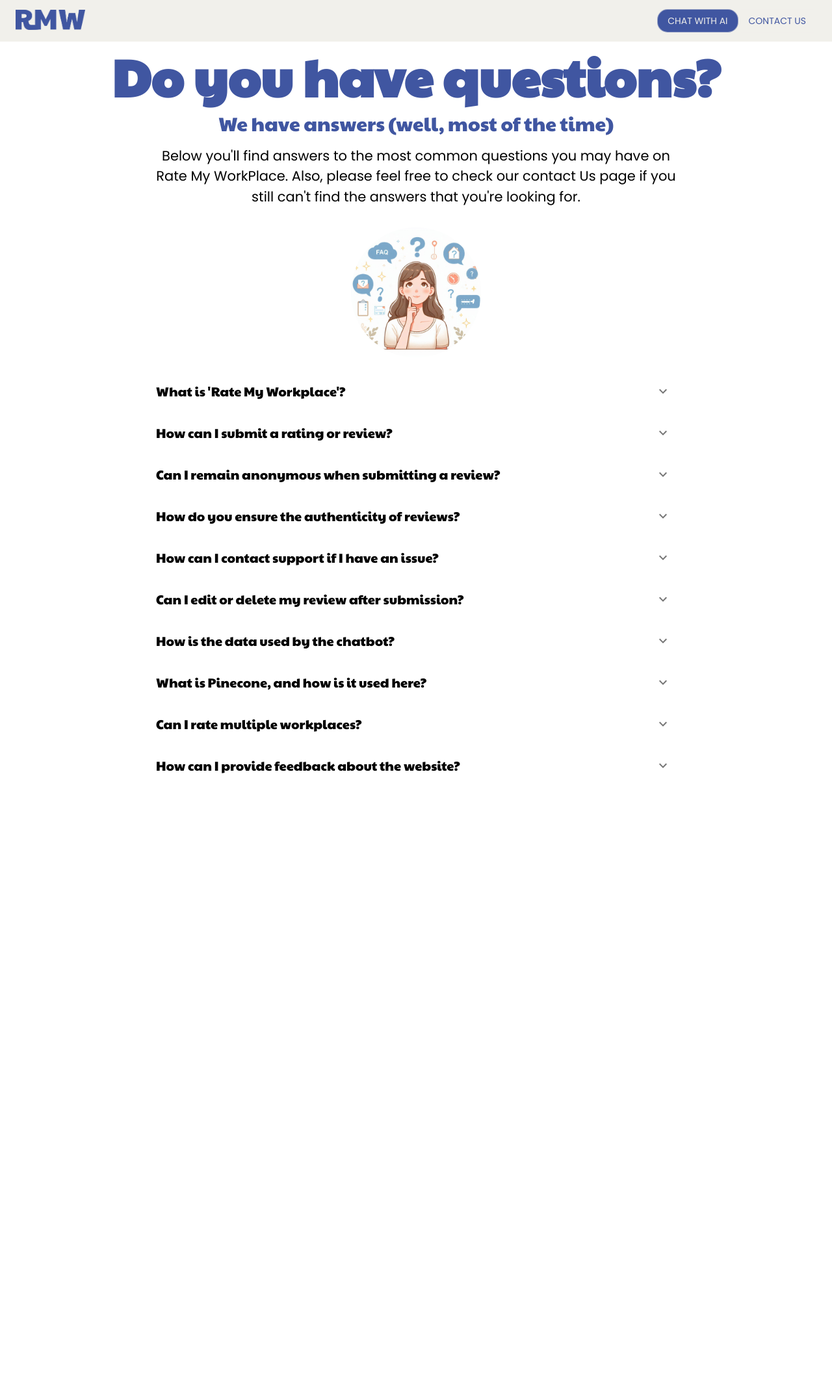
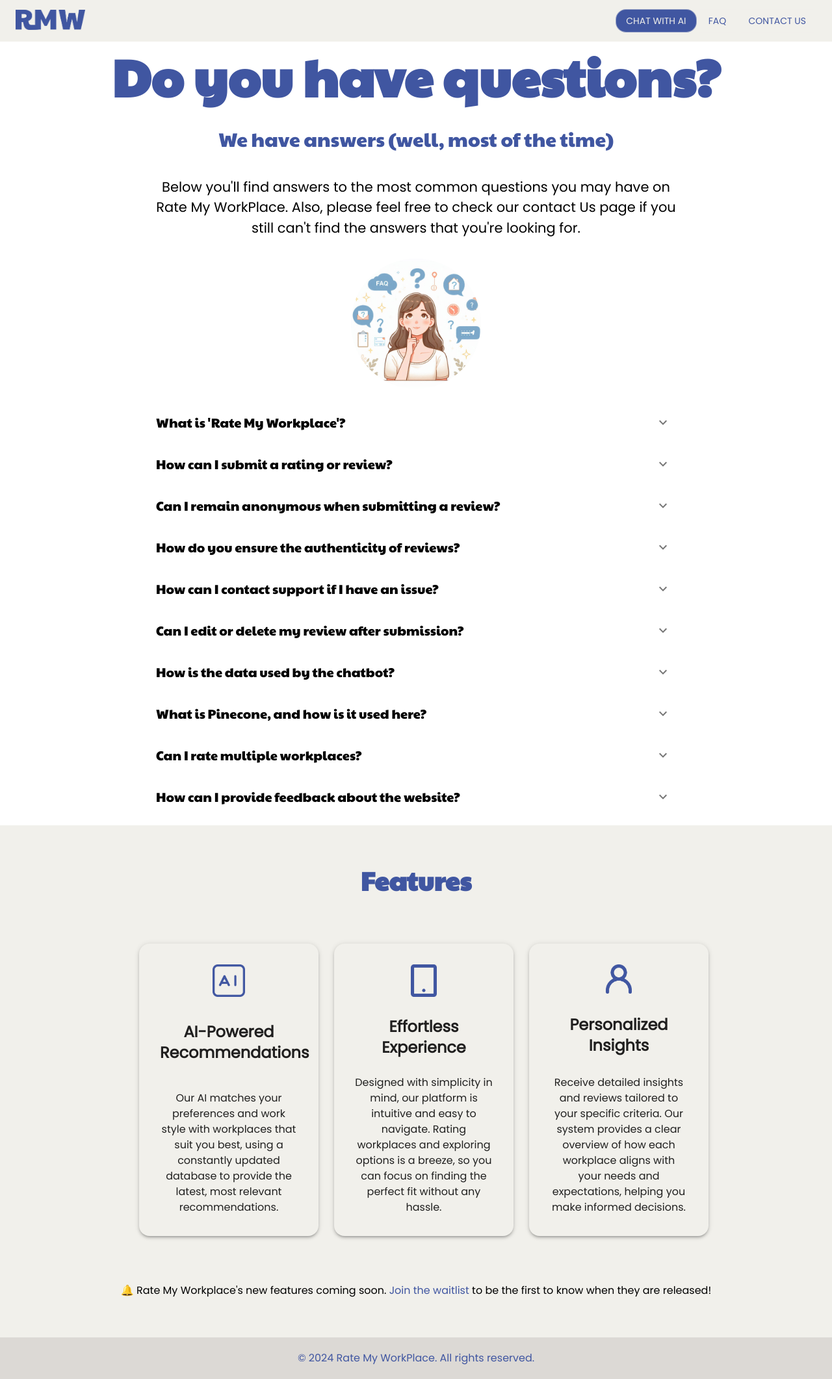
Before and after one commit to code-techhb/Rate_my_Workplace, a Next.js app: page /faq in a window 1280 px wide. Shown: the whole page at 65% size. Before the commit the page ends 1222 px from the top, so only its background shows below. Built offline with nearby package versions, Linux system fonts and the light colour scheme.

Commit message:
add "FAQ" to navBar

```diff
--- a/app/components/navbar.js
+++ b/app/components/navbar.js
@@ -18,6 +18,9 @@ const Navbar = () => {
   };
   const handleRedirectContactUs = () => {
     router.push('/contact-us');
+  };
+  const handleRedirectFaq = () => {
+    router.push('/faq');
   };
 
   // __________________________ redirect if signed in_____________________
@@ -88,10 +91,26 @@ const Navbar = () => {
                     textDecoration: 'underline', // Add underline on hover
                   },
                 }}
+                onClick={handleRedirectFaq}
+              >
+                FAQ
+              </Button>
+              <Button
+                variant="outlined"
+                sx={{
+                  boxShadow: 'none',
+                  fontFamily: 'Poppins',
+                  color: Theme.palette.text.dark,
+                  textDecoration: 'none', // Ensure no underline by default
+                  '&:hover': {
+                    textDecoration: 'underline', // Add underline on hover
+                  },
+                }}
                 onClick={handleRedirectContactUs}
               >
                 Contact US
               </Button>
+
             </Box>
           </Box>
         </Toolbar>
--- a/app/faq/page.js
+++ b/app/faq/page.js
@@ -15,6 +15,8 @@ import {
 import Theme from '../components/theme';
 import Navbar from '../components/navbar';
 import ExpandMoreIcon from '@mui/icons-material/ExpandMore';
+import Footer from '../components/footer';
+import FeaturesAI from '../features.js/page';
 
 export default function Home() {
   // State to manage expanded questions
@@ -58,8 +60,7 @@ export default function Home() {
                 fontFamily: 'Paytone One',
                 fontSize: '30px',
                 fontStyle: 'normal',
-                fontWeight: 400,
-                marginTop:0,
+                margin: 3,
                 color: Theme.palette.text.dark,
 
               }}
@@ -135,7 +136,12 @@ export default function Home() {
 
 
         </Stack>
+
+
       </Box>
+      <FeaturesAI></FeaturesAI>
+
+<Footer></Footer>
     </ThemeProvider>
   );
 }
```
